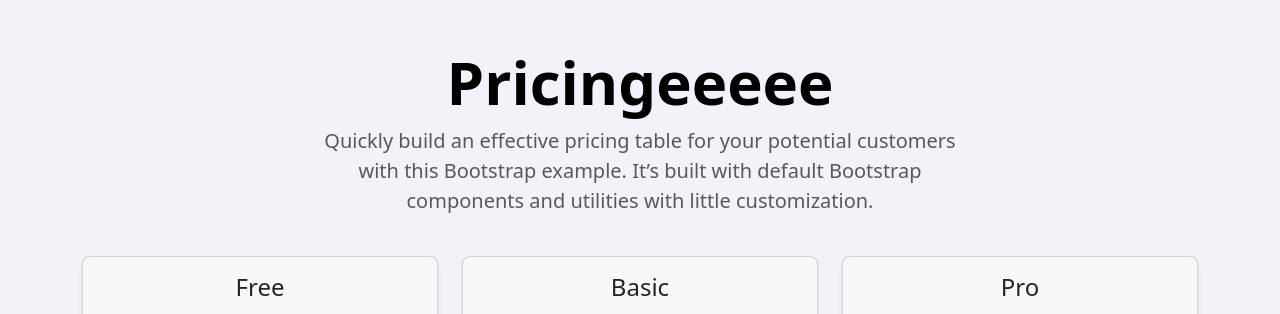
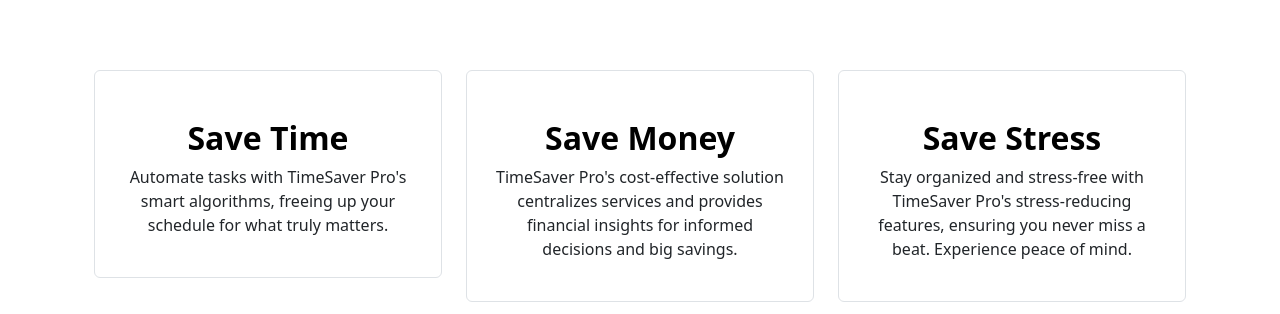
Before and after one commit to PubuduDeepamal/KCC, a React (Create React App) app: page / in a window 1280 px wide. Shown: the part 638-952 px from the top of the page. Built offline with nearby package versions, Linux system fonts and the light colour scheme.

Commit message:
20.7.2023 18.37

```diff
--- a/package.json
+++ b/package.json
@@ -5,6 +5,8 @@
   "dependencies": {
     "@emotion/react": "^11.11.1",
     "@emotion/styled": "^11.11.0",
+    "@fortawesome/fontawesome-free": "^6.4.0",
+    "@fortawesome/react-fontawesome": "^0.2.0",
     "@mui/icons-material": "^5.14.0",
     "@mui/material": "^5.14.0",
     "@testing-library/jest-dom": "^5.16.5",
--- a/src/App.js
+++ b/src/App.js
@@ -1,5 +1,6 @@
 import Header1 from './Components/Header1'
 import Hero from './Components/Hero'
+import Homepart1 from './Components/Homepart1'
 import ParkingRates from './Components/ParkingRates'
 import Costcal from './Components/Costcal'
 import Contactus from './Components/Contactus'
@@ -10,6 +11,7 @@ function App() {
     <div>
       <Header1/>
       <Hero/>
+      <Homepart1/>
       <ParkingRates/>
       <Costcal/>
       <Contactus/>
--- a/src/Components/Costcal.js
+++ b/src/Components/Costcal.js
@@ -60,7 +60,7 @@ const Costcal = () => {
   };
 
   return (
-    <div className="container mt-5">
+    <div className="container mt-5" id="mobsize">
       <h1 className="text-center" id="bottom1"><b>Parking Charge Calculator</b></h1>
       <div className="row mt-3">
         <div className="col-md-6 offset-md-3">
--- /dev/null
+++ b/src/Components/Homepart1.js
@@ -0,0 +1,32 @@
+import React from 'react';
+import 'bootstrap/dist/css/bootstrap.min.css';
+import '@fortawesome/fontawesome-free/css/all.min.css';
+import '../Css/Homepart1.css';
+import data from '../JSON/Homepart1.json';
+import { FontAwesomeIcon } from '@fortawesome/react-fontawesome';
+
+const Homepart1 = () => {
+  return (
+    <div className="container px-4 py-5" id="featured-3">
+      <div className="row g-4 py-5 row-cols-1 row-cols-lg-3">
+        {data.features.map((feature, index) => (
+          <div className="col" key={index}>
+            {/* Add the box around the feature element */}
+            <div className="feature-box p-4 border rounded">
+              <div className="feature-icon d-inline-flex align-items-center justify-content-center text-bg-primary bg-gradient fs-2 mb-3">
+                {/* Use the Font Awesome icon component */}
+                <FontAwesomeIcon icon={feature.icon} />
+              </div>
+              <h3 className="fs-2 text-body-emphasis" id="titleicon">
+                <b> {feature.title}</b>
+              </h3>
+              <p>{feature.description}</p>
+            </div>
+          </div>
+        ))}
+      </div>
+    </div>
+  );
+};
+
+export default Homepart1;
--- a/src/Css/Costcal.css
+++ b/src/Css/Costcal.css
@@ -37,9 +37,9 @@
 }
 
 /* Styles for mobile phones */
-/* @media (max-width: 767px) {
-    #mobrespon {
+@media (max-width: 767px) {
+    #mobsize{
       margin-left: 5%;
       width: 90%;
     }
-  } */
+  }
--- /dev/null
+++ b/src/Css/Homepart1.css
@@ -0,0 +1,12 @@
+#titleicon{
+    text-align: center;
+}
+
+.feature-box {
+    transition: background-color 0.3s, color 0.3s;
+}
+
+.feature-box:hover {
+    background-color: #13c33e;
+    color: white;
+}
--- /dev/null
+++ b/src/JSON/Homepart1.json
@@ -0,0 +1,19 @@
+{
+  "features": [
+    {
+      "icon": "clock",
+      "title": "Save Time",
+      "description": "Automate tasks with TimeSaver Pro's smart algorithms, freeing up your schedule for what truly matters."
+    },
+    {
+      "icon": "people-circle",
+      "title": "Save Money",
+      "description": "TimeSaver Pro's cost-effective solution centralizes services and provides financial insights for informed decisions and big savings."
+    },
+    {
+      "icon": "toggles2",
+      "title": "Save Stress",
+      "description": "Stay organized and stress-free with TimeSaver Pro's stress-reducing features, ensuring you never miss a beat. Experience peace of mind."
+    }
+  ]
+}
```
Also changed, not shown: 1 other file (tests, documents, lock files or other folders).
